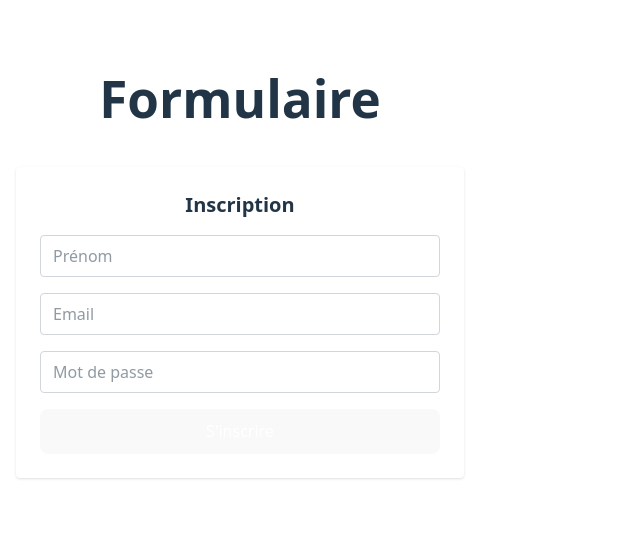
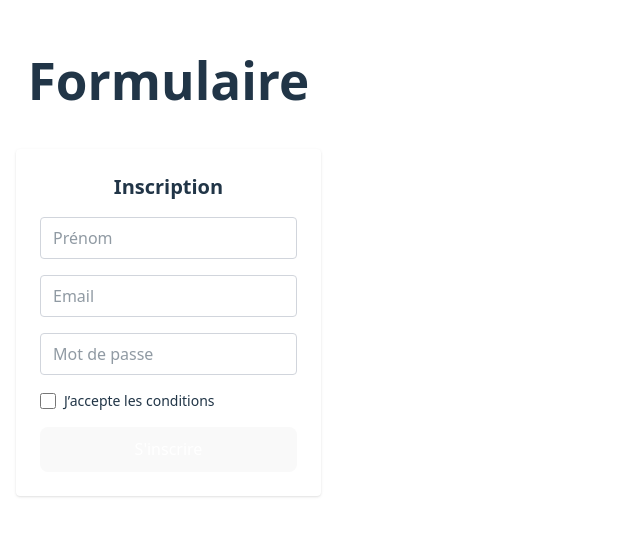
Before and after one commit to Juguel-Mawisa/mon-projet-react, a React (Vite) app: page / in a window 1280 px wide. Shown: the part 126-662 px from the top of the page, without its empty margins (0-640 px from the left). Built offline with nearby package versions, Linux system fonts and the light colour scheme.

Commit message:
ajout de conditions pour la validation des champs du formulaire

```diff
--- a/src/components/form-inscription.tsx
+++ b/src/components/form-inscription.tsx
@@ -5,28 +5,82 @@ export default function FormulaireInscription() {
     firstName: '',
     email: '',
     password: '',
+    accepted: false,
   });
 
+  const [errors, setErrors] = useState({
+    firstName: '',
+    email: '',
+    password: '',
+    accepted: '',
+  });
+
+  const [message, setMessage] = useState('');
+
   const handleChange = (e: React.ChangeEvent<HTMLInputElement>) => {
-    setForm({ ...form, [e.target.name]: e.target.value });
+    const { name, type, value, checked } = e.target;
+    setForm({ ...form, [name]: type === 'checkbox' ? checked : value });
+    setErrors({ ...errors, [name]: '' }); // reset erreur au changement
+  };
+   const validateEmail = (email: string) => {
+    return /^[^\s@]+@[^\s@]+\.[^\s@]+$/.test(email);
   };
 
   const handleSubmit = (e: React.FormEvent<HTMLFormElement>) => {
     e.preventDefault();
-    const { firstName, email, password } = form;
+    const newErrors: typeof errors = {
+      firstName: '',
+      email: '',
+      password: '',
+      accepted: '',
+    };
 
-    if (!firstName || !email || !password) {
-      alert("Tous les champs sont requis !");
-      return;
+    if (!form.firstName.trim()) newErrors.firstName = 'Le prénom est requis.';
+     if (!form.email.trim()) {
+      newErrors.email = 'L’email est requis.';
+    } else if (!validateEmail(form.email)) {
+      newErrors.email = 'Format d’email invalide.';
     }
 
-    alert(`Bienvenue ${firstName} !\nEmail : ${email}`);
+    if (!form.password.trim()) {
+      newErrors.password = 'Le mot de passe est requis.';
+    } else if (form.password.length < 6) {
+      newErrors.password = 'Le mot de passe doit contenir au moins 6 caractères.';
+    }
+
+    if (!form.accepted) newErrors.accepted = 'Vous devez accepter les conditions.';
+
+    setErrors(newErrors);
+
+    const hasErrors = Object.values(newErrors).some(error => error !== '');
+    if (hasErrors) return;
+
+    // succès
+    setMessage(`Bienvenue ${form.firstName} ! Votre inscription est validée.`);
+
+    setForm({
+      firstName: '',
+      email: '',
+      password: '',
+      accepted: false,
+    });
+
+    setErrors({
+      firstName: '',
+      email: '',
+      password: '',
+      accepted: '',
+    });
   };
 
   return (
-    <form onSubmit={handleSubmit} className="max-w-md mx-auto mt-10 space-y-4 bg-white p-6 rounded shadow">
+    <form
+      onSubmit={handleSubmit}
+      className="max-w-md mx-auto mt-10 space-y-4 bg-white p-6 rounded shadow"
+    >
       <h2 className="text-xl font-bold mb-4 text-center">Inscription</h2>
 
+      <div>
         <input
           type="text"
           name="firstName"
@@ -35,7 +89,10 @@ export default function FormulaireInscription() {
           onChange={handleChange}
           className="w-full border border-gray-300 px-3 py-2 rounded"
         />
+        {errors.firstName && <p className="text-red-500 text-sm mt-1">{errors.firstName}</p>}
+      </div>
 
+      <div>
         <input
           type="email"
           name="email"
@@ -44,7 +101,10 @@ export default function FormulaireInscription() {
           onChange={handleChange}
           className="w-full border border-gray-300 px-3 py-2 rounded"
         />
+        {errors.email && <p className="text-red-500 text-sm mt-1">{errors.email}</p>}
+      </div>
 
+      <div>
         <input
           type="password"
           name="password"
@@ -53,6 +113,22 @@ export default function FormulaireInscription() {
           onChange={handleChange}
           className="w-full border border-gray-300 px-3 py-2 rounded"
         />
+        {errors.password && <p className="text-red-500 text-sm mt-1">{errors.password}</p>}
+      </div>
+
+      <div>
+        <label className="flex items-center space-x-2">
+          <input
+            type="checkbox"
+            name="accepted"
+            checked={form.accepted}
+            onChange={handleChange}
+            className="form-checkbox h-4 w-4 text-blue-600"
+          />
+          <span className="text-sm">J’accepte les conditions</span>
+        </label>
+        {errors.accepted && <p className="text-red-500 text-sm mt-1">{errors.accepted}</p>}
+      </div>
 
       <button
         type="submit"
@@ -60,6 +136,10 @@ export default function FormulaireInscription() {
       >
         S'inscrire
       </button>
+
+      {message && (
+        <p className="text-green-600 text-center font-medium">{message}</p>
+      )}
     </form>
   );
 }
```
Lines whose indentation alone changed are shown as unchanged.
